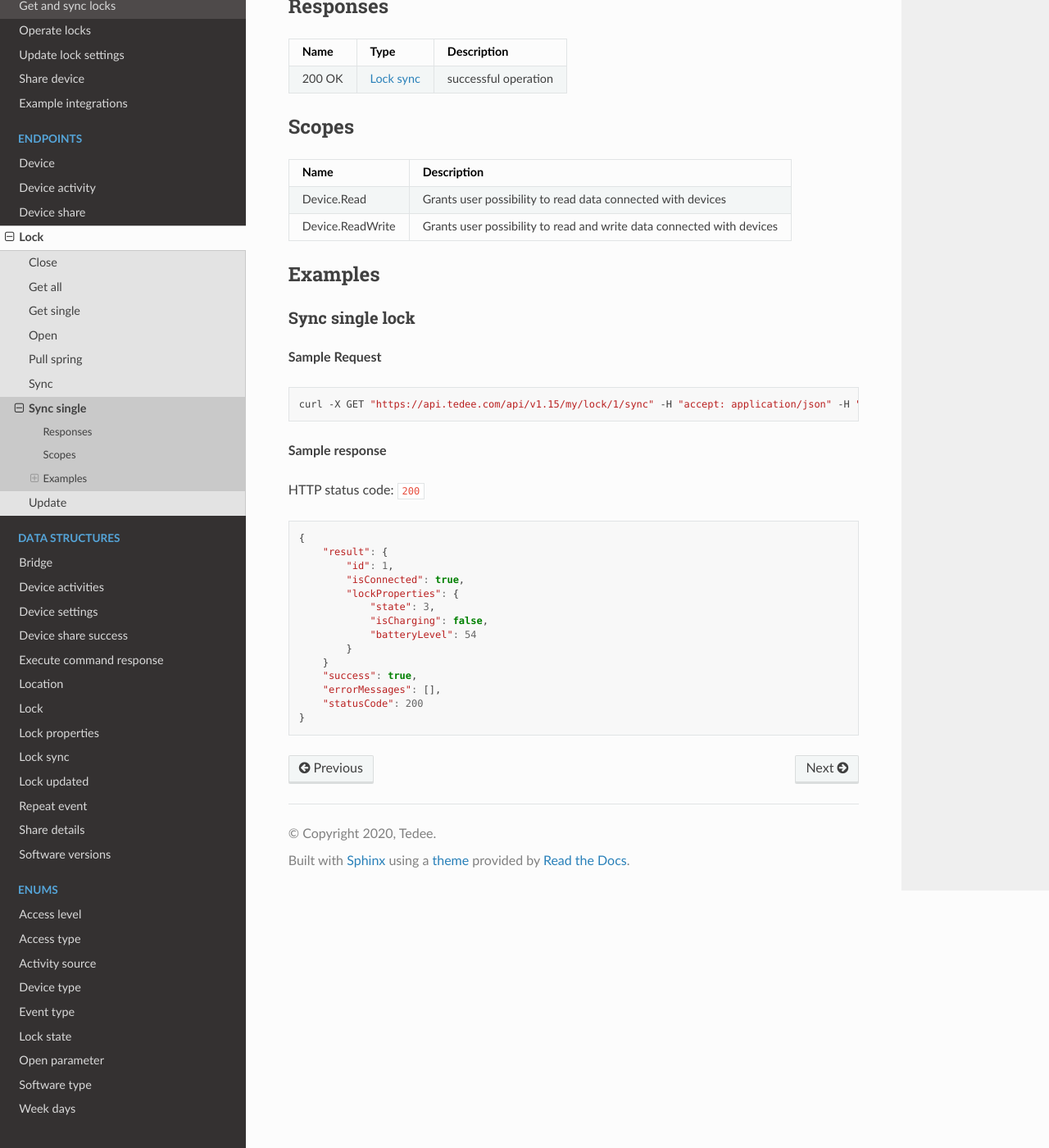
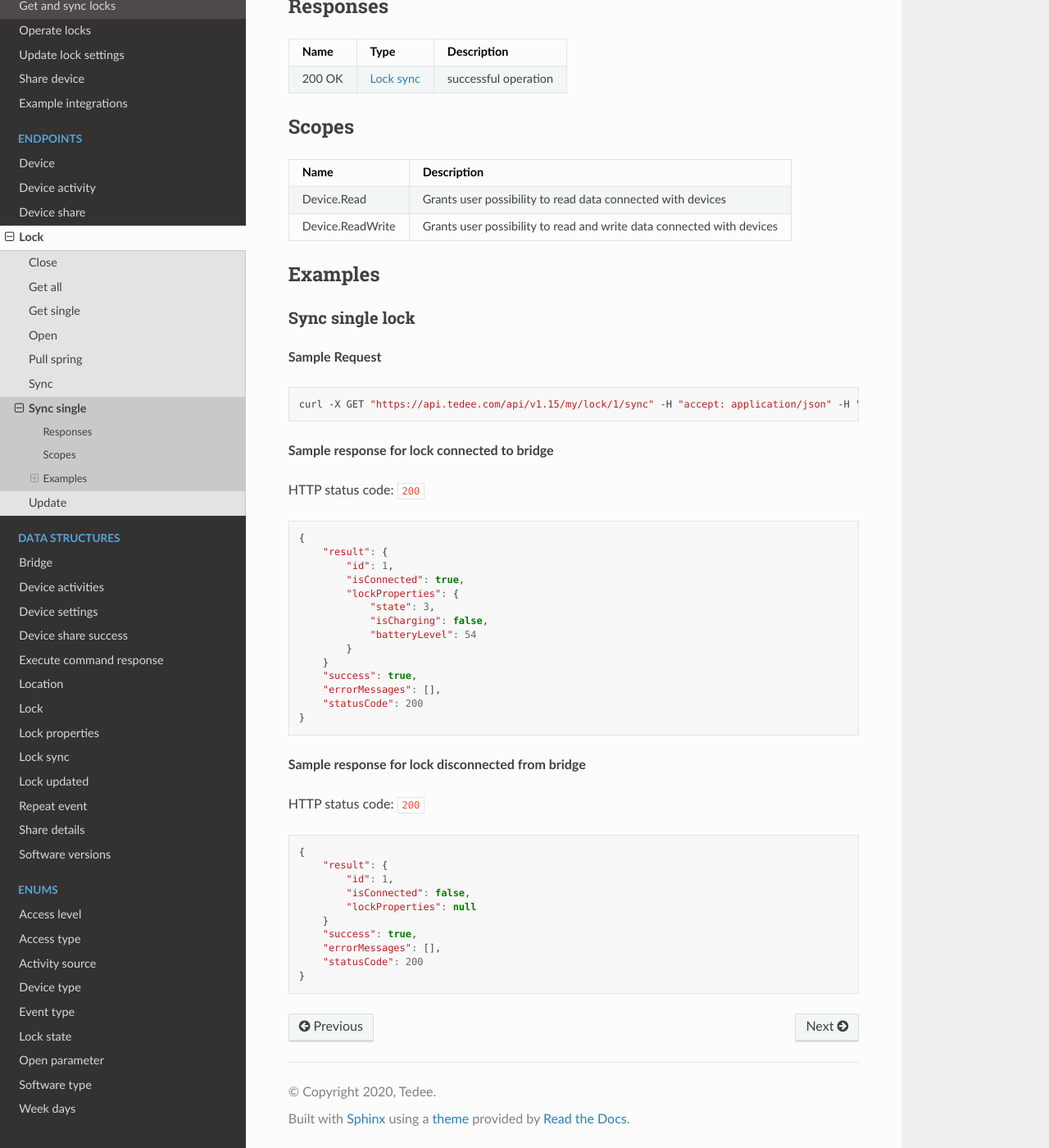
Before and after one commit to tedee-com/tedee-api-doc, a Sphinx documentation site: the page built from docs/source/endpoints/lock/sync-single.rst, in a window 1280 px wide and 1400 px high, scrolled down 423 px. Shown: the whole window at 82% size. Built offline with Sphinx 7.4.7 and the Read the Docs theme 2.0.0, drawn with Linux system fonts in a browser that asks for light colours.

Commit message:
Update get single and sync endpoints

```diff
--- a/docs/source/endpoints/lock/get-single.rst
+++ b/docs/source/endpoints/lock/get-single.rst
@@ -138,6 +140,8 @@ HTTP status code: ``200``
                 "autoUnlockTimeout": 20,
                 "location": null,
                 "lockProperties": null,
+                "beaconMajor": null,
+                "beaconMinor": null,
                 "id": 1,
                 "connectedToId": null,
                 "serialNumber": "111111-11111",
--- a/docs/source/endpoints/lock/sync-single.rst
+++ b/docs/source/endpoints/lock/sync-single.rst
@@ -47,7 +47,7 @@ Sync single lock
 
     curl -X GET "|apiUrl|/api/|apiVersion|/my/lock/1/sync" -H "accept: application/json" -H "Authorization: Bearer <<access token>>"
 
-**Sample response**
+**Sample response for lock connected to bridge**
 
 HTTP status code: ``200``
 
@@ -67,3 +67,21 @@ HTTP status code: ``200``
         "errorMessages": [],
         "statusCode": 200
     }
+
+
+**Sample response for lock disconnected from bridge**
+
+HTTP status code: ``200``
+
+.. code-block:: js
+
+    {
+        "result": {
+            "id": 1,
+            "isConnected": false,
+            "lockProperties": null
+        }
+        "success": true,
+        "errorMessages": [],
+        "statusCode": 200
+    }
```
Also changed, not shown: other parts of docs/source/endpoints/lock/get-single.rst (+2 -0 lines), docs/source/endpoints/lock/sync.rst (+2 -6 lines).
